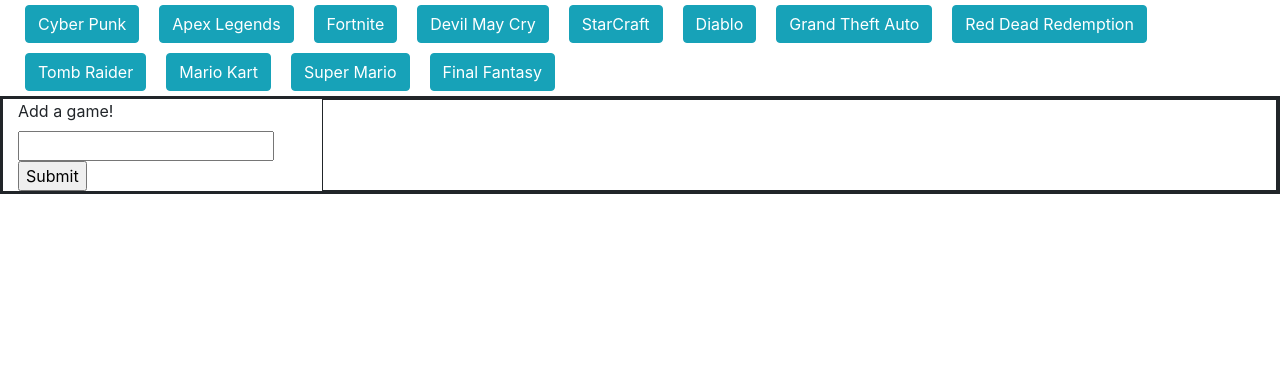
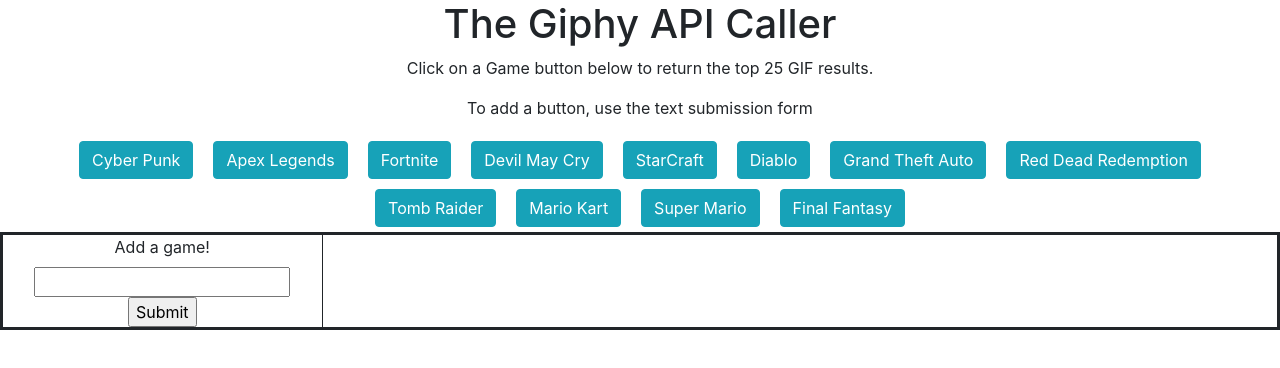
Before and after one commit to dmawardi/Gipher, a plain HTML site: page index.html in a window 1280 px wide. Drawn offline with nearby package versions, Linux system fonts and the light colour scheme.

Commit message:
Improved UI

```diff
--- a/assets/css/style.css
+++ b/assets/css/style.css
@@ -1,4 +1,5 @@
 body {
+    text-align: center;
 }
 
 .btn {
@@ -14,7 +15,7 @@ body {
 }
 
 #resultsArea {
-    border: solid 1px;
+    border-left: solid 1px;
 }
 
 .gif {
--- a/index.html
+++ b/index.html
@@ -29,11 +29,19 @@
 <body>
 
     <div class="container-fluid">
-        <!-- First row: Contains list of topics -->
+        <div class="row titleRow">
+            <div class="col-12">
+                <h1>The Giphy API Caller</h1>
+                <p>Click on a Game button below to return the top 25 GIF results.</p>
+                <p>To add a button, use the text submission form</p>
+            </div>
+        </div>
+
+        <!-- Second row: Contains list of topics -->
         <div class="row" id="btnArea">
         </div>
 
-        <!-- Second row contains gif area and form section -->
+        <!-- Third row contains gif area and form section -->
         <div class="row bottomRow">
 
             <div class="col-lg-3 col-12" id="inputArea">
```
